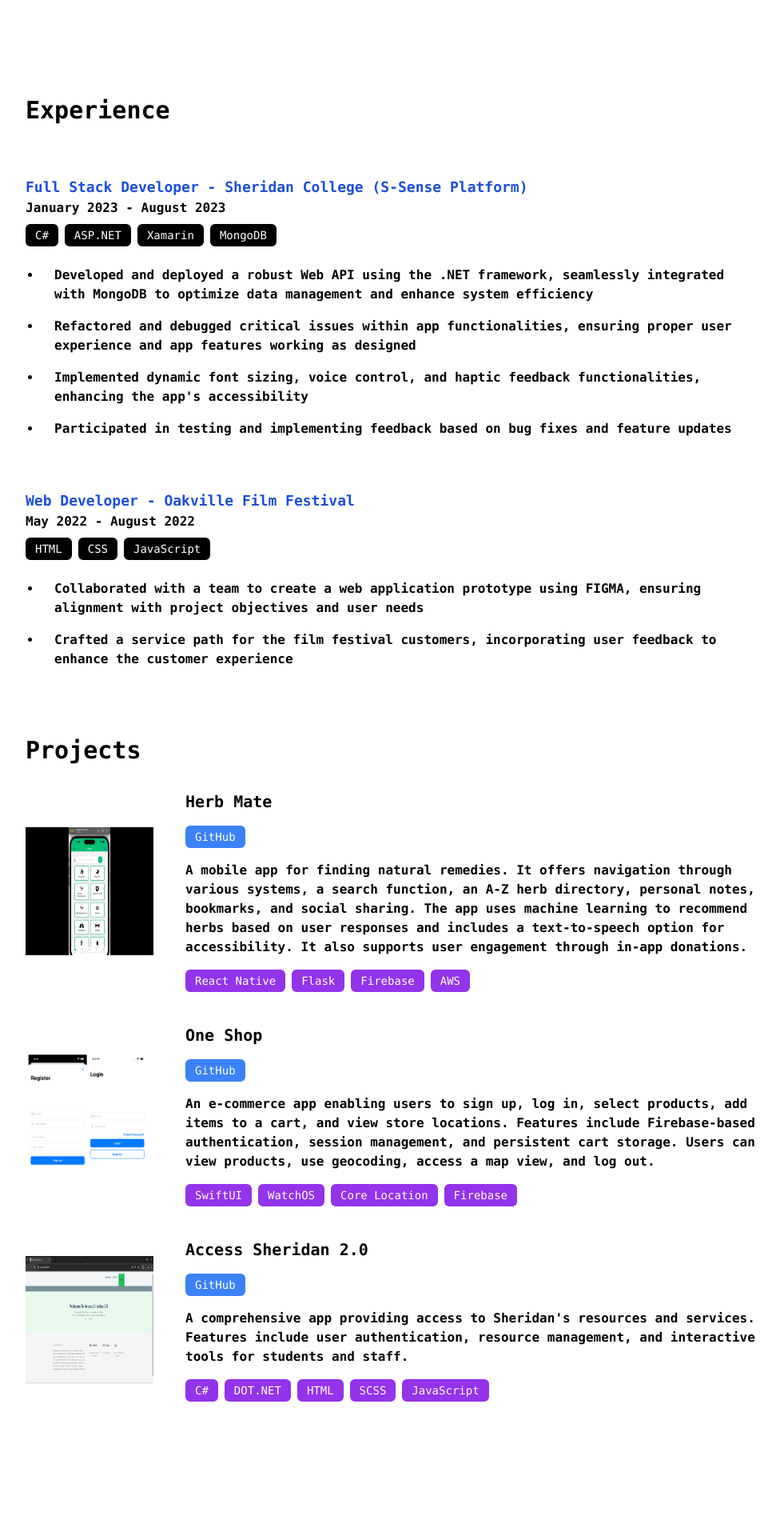
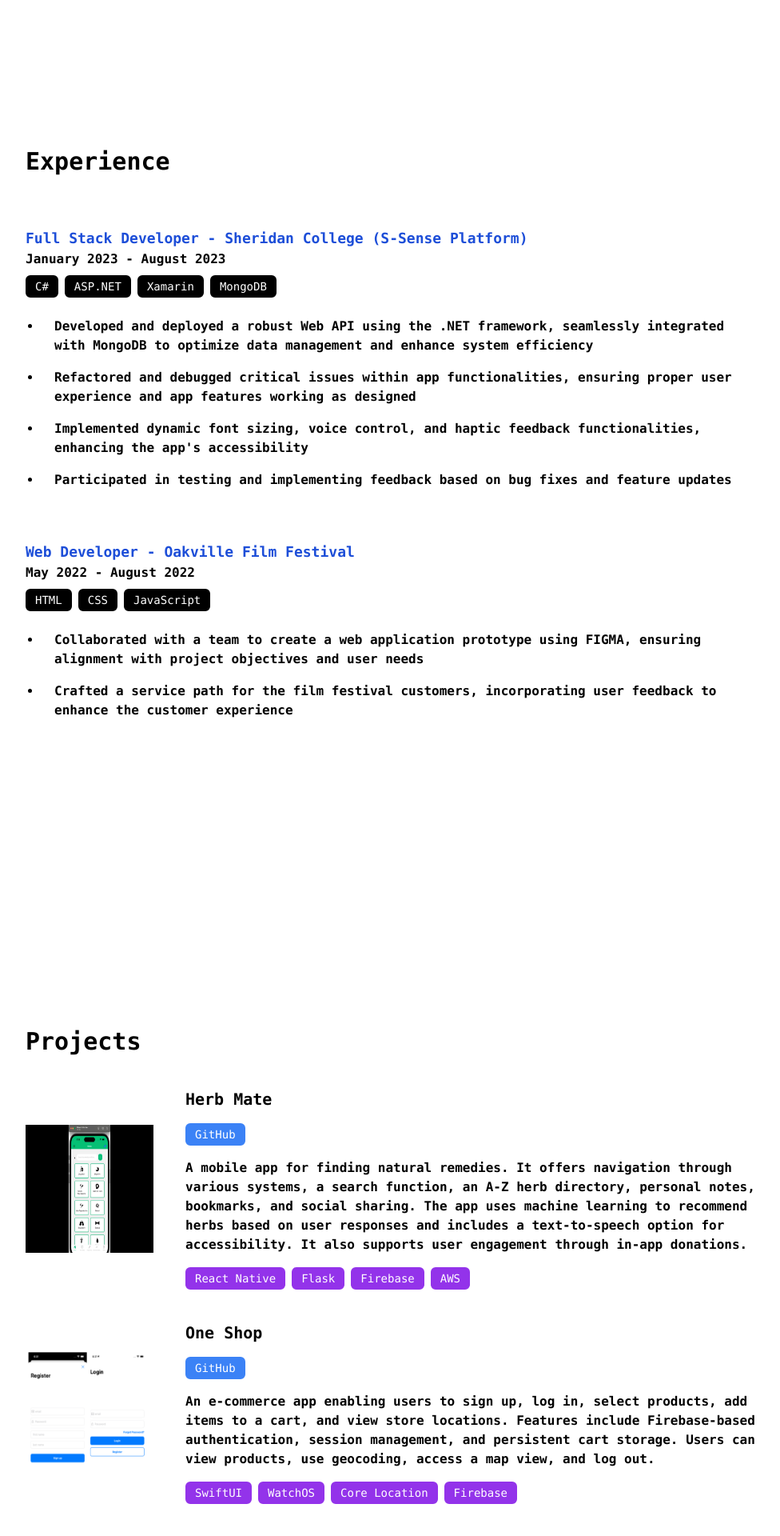
Before and after one commit to Anais-Z/Portfolio-Website, a React (Create React App) app: page / in a window 1280 px wide. Shown: the part 680-2600 px from the top of the page at 80% size, without its empty margins (140-1116 px from the left). Before the commit the page ends 2432 px from the top, so only its background shows below. Built offline with nearby package versions, Linux system fonts and the light colour scheme.

Commit message:
Fixed the issue with projects page overlapping the experience page when screen is small

```diff
--- a/src/components/Experience.js
+++ b/src/components/Experience.js
@@ -3,13 +3,12 @@ import React from 'react'
 
 const Experience = () => {
   return (
-    <div name='about' className='w-full h-screen bg-white text-black'>
+    <div name='about' className='w-full h-auto bg-white text-black py-16'>
         <div className='max-w-[1000px] mx-auto px-8 flex flex-col h-full space-y-16'>
 
 
         <div>
             <h2 class="text-2xl sm:text-3xl font-bold text-black"> Experience </h2>
-
         </div>
         <div >
             <p class="text-lg font-bold text-blue-700">
--- a/src/components/Projects.js
+++ b/src/components/Projects.js
@@ -10,16 +10,16 @@ const Projects = () => {
 
 
   return (
-    <div name="projects" className='w-full h-screen bg-white text-black'>
-      <div className='max-w-[1000px] mx-auto px-8 flex flex-col h-full space-y-8'>
-        <div>
+    <div name="projects" className='w-full h-auto bg-white text-black py-16'>
+      <div className='max-w-[1000px] mx-auto px-8 flex flex-col h-full space-y-10 pt-16 sm:pt-32'>
+        <div className='mt-16 sm:mt-32'>
           <h2 className="text-2xl sm:text-3xl font-bold text-black">Projects</h2>
         </div>
 
         <div className='flex flex-col gap-10'>
   {/* Project 1 */}
   <div className='flex flex-row gap-10 items-center'>
-    <img src={herbMateImage} className='w-40 h-40' />
+    <img src={herbMateImage} className='w-40 h-40 hidden md:block' />
 
     <div className='flex flex-col gap-4'>
       <div className='text-xl font-bold'>Herb Mate</div>
@@ -47,7 +47,7 @@ const Projects = () => {
 
   {/* Project 2 */}
   <div className='flex flex-row gap-10 items-center'>
-    <img src={oneShop} className='w-40 h-40' />
+    <img src={oneShop} className='w-40 h-40 hidden md:block'/>
 
     <div className='flex flex-col gap-4'>
       <div className='text-xl font-bold'>One Shop</div>
@@ -76,7 +76,7 @@ const Projects = () => {
 
   {/* Project 3 */}
   <div className='flex flex-row gap-10 items-center'>
-    <img src={accessSheridan} className='w-40 h-40' />
+    <img src={accessSheridan} className='w-40 h-40 hidden md:block' />
 
     <div className='flex flex-col gap-4'>
       <div className='text-xl font-bold'>Access Sheridan 2.0</div>
@@ -104,11 +104,6 @@ const Projects = () => {
     </div>
   </div>
 </div>
-
-
-
-
-
       </div>
     </div>
   )
```
